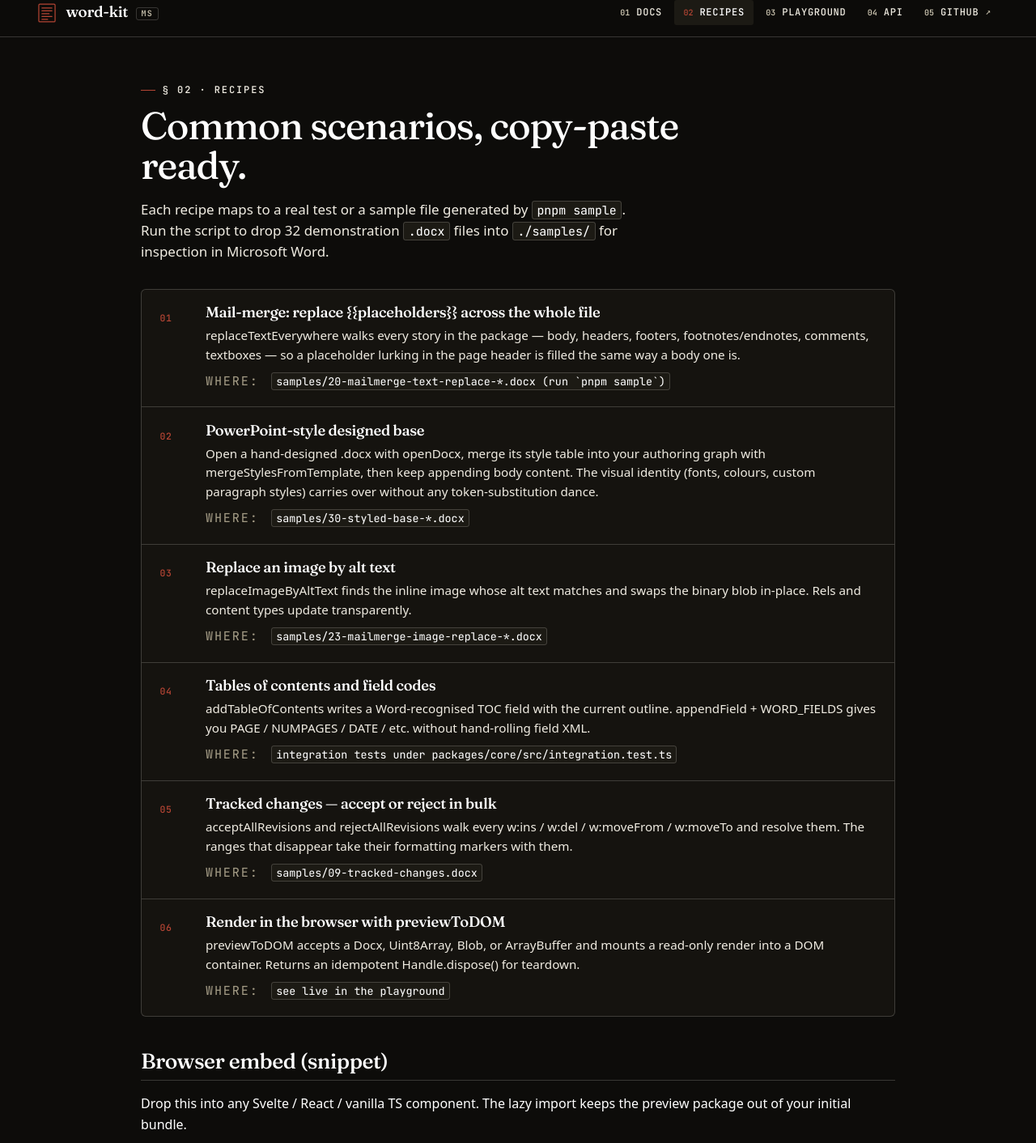
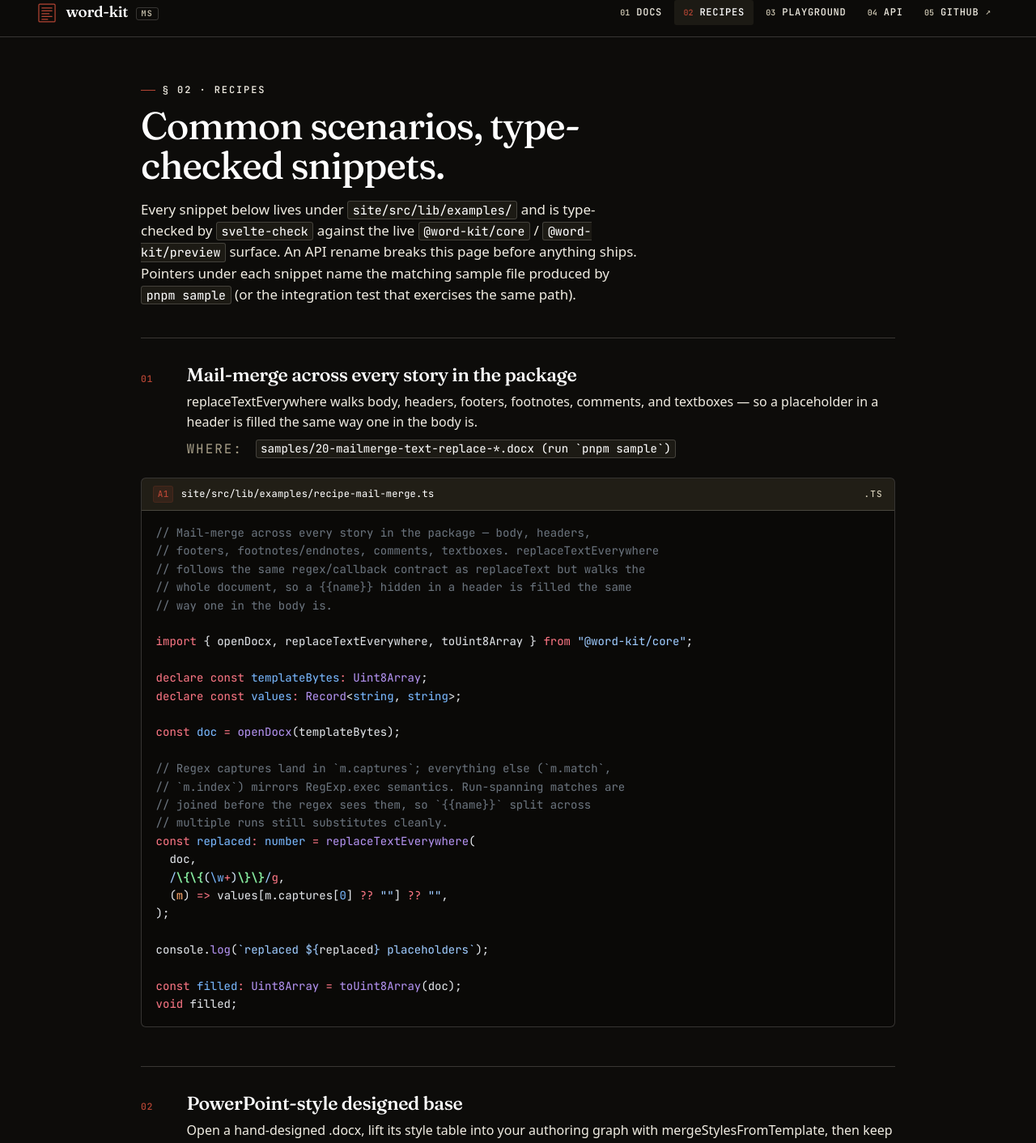
Before and after one commit to baseballyama/word-kit, a SvelteKit app in the folder site/: page /docs/recipes in a window 1280 px wide. Shown: the part 14-1426 px from the top of the page at 81% size. Built offline with nearby package versions, Linux system fonts and the light colour scheme; a web font is replaced by a local one.

Commit message:
docs(site/recipes): every recipe gets a type-checked snippet (#6)

```diff
--- a/site/src/lib/examples/index.ts
+++ b/site/src/lib/examples/index.ts
@@ -8,6 +8,9 @@
 import fromScratch from "./from-scratch.ts?raw";
 import templateFill from "./template-fill.ts?raw";
 import previewEmbed from "./preview-embed.ts?raw";
+import recipeMailMerge from "./recipe-mail-merge.ts?raw";
+import recipeStyledBase from "./recipe-styled-base.ts?raw";
+import recipeTrackedChanges from "./recipe-tracked-changes.ts?raw";
 
 export type Example = {
   /** Human title for the snippet (shown above the code block). */
@@ -42,6 +45,27 @@ export const examples = {
       "previewToDOM mounts a read-only render of any Docx into a DOM container. Returns an idempotent dispose handle.",
     source: previewEmbed,
   },
+  recipeMailMerge: {
+    title: "Mail-merge across every story in the package",
+    path: "site/src/lib/examples/recipe-mail-merge.ts",
+    description:
+      "replaceTextEverywhere walks body, headers, footers, footnotes, comments, and textboxes — so a placeholder in a header is filled the same way one in the body is.",
+    source: recipeMailMerge,
+  },
+  recipeStyledBase: {
+    title: "PowerPoint-style designed base",
+    path: "site/src/lib/examples/recipe-styled-base.ts",
+    description:
+      "Open a hand-designed .docx, lift its style table into your authoring graph with mergeStylesFromTemplate, then keep appending. Custom styles applied by name via setParagraphStyle.",
+    source: recipeStyledBase,
+  },
+  recipeTrackedChanges: {
+    title: "Accept or reject tracked changes in bulk",
+    path: "site/src/lib/examples/recipe-tracked-changes.ts",
+    description:
+      "acceptAllRevisions inlines suggested inserts and bakes in deletions. rejectAllRevisions does the inverse — useful for producing both 'final' and 'original' branches from one reviewed doc.",
+    source: recipeTrackedChanges,
+  },
 } as const satisfies Record<string, Example>;
 
 export type ExampleKey = keyof typeof examples;
--- /dev/null
+++ b/site/src/lib/examples/recipe-mail-merge.ts
@@ -0,0 +1,27 @@
+// Mail-merge across every story in the package — body, headers,
+// footers, footnotes/endnotes, comments, textboxes. replaceTextEverywhere
+// follows the same regex/callback contract as replaceText but walks the
+// whole document, so a {{name}} hidden in a header is filled the same
+// way one in the body is.
+
+import { openDocx, replaceTextEverywhere, toUint8Array } from "@word-kit/core";
+
+declare const templateBytes: Uint8Array;
+declare const values: Record<string, string>;
+
+const doc = openDocx(templateBytes);
+
+// Regex captures land in `m.captures`; everything else (`m.match`,
+// `m.index`) mirrors RegExp.exec semantics. Run-spanning matches are
+// joined before the regex sees them, so `{{name}}` split across
+// multiple runs still substitutes cleanly.
+const replaced: number = replaceTextEverywhere(
+  doc,
+  /\{\{(\w+)\}\}/g,
+  (m) => values[m.captures[0] ?? ""] ?? "",
+);
+
+console.log(`replaced ${replaced} placeholders`);
+
+const filled: Uint8Array = toUint8Array(doc);
+void filled;
--- /dev/null
+++ b/site/src/lib/examples/recipe-tracked-changes.ts
@@ -0,0 +1,26 @@
+// Resolve tracked changes (Word's "Accept / Reject all changes") in
+// bulk. word-kit walks every w:ins / w:del / w:moveFrom / w:moveTo
+// marker in the package and either bakes it in or removes it.
+//
+// `acceptAllRevisions` inlines the inserted ranges and deletes the
+// deleted ones. `rejectAllRevisions` does the reverse: keeps deletions
+// (= drops the suggested insertions) and restores deleted ranges.
+
+import { acceptAllRevisions, openDocx, rejectAllRevisions, toUint8Array } from "@word-kit/core";
+
+declare const reviewedBytes: Uint8Array;
+
+// Final draft: accept everything the editor suggested.
+const accepted = openDocx(reviewedBytes);
+const acceptedCount: number = acceptAllRevisions(accepted);
+console.log(`accepted ${acceptedCount} revisions`);
+const finalBytes: Uint8Array = toUint8Array(accepted);
+
+// Sometimes you want the opposite — revert all proposed changes.
+const reverted = openDocx(reviewedBytes);
+const rejectedCount: number = rejectAllRevisions(reverted);
+console.log(`rejected ${rejectedCount} revisions`);
+const originalBytes: Uint8Array = toUint8Array(reverted);
+
+void finalBytes;
+void originalBytes;
--- a/site/src/routes/docs/recipes/+page.server.ts
+++ b/site/src/routes/docs/recipes/+page.server.ts
@@ -1,10 +1,26 @@
-import { examples } from "$lib/examples";
+import { examples, type ExampleKey } from "$lib/examples";
 import { highlight } from "$lib/server/highlight";
 import type { PageServerLoad } from "./$types";
 
+const KEYS: ExampleKey[] = [
+  "recipeMailMerge",
+  "recipeStyledBase",
+  "recipeTrackedChanges",
+  "previewEmbed",
+];
+
 export const load: PageServerLoad = async () => {
-  const previewEmbed = await highlight(examples.previewEmbed.source, "ts");
-  return {
-    previewEmbed: { ...examples.previewEmbed, html: previewEmbed },
-  };
+  const recipes = await Promise.all(
+    KEYS.map(async (key) => {
+      const ex = examples[key];
+      return {
+        key,
+        title: ex.title,
+        description: ex.description,
+        path: ex.path,
+        html: await highlight(ex.source, "ts"),
+      };
+    }),
+  );
+  return { recipes };
 };
--- a/site/src/routes/docs/recipes/+page.svelte
+++ b/site/src/routes/docs/recipes/+page.svelte
@@ -1,48 +1,20 @@
 <script lang="ts">
-  import { base } from '$app/paths';
-  import CodeBlock from '$lib/components/CodeBlock.svelte';
-  import type { PageProps } from './$types';
+  import { base } from "$app/paths";
+  import CodeBlock from "$lib/components/CodeBlock.svelte";
+  import type { PageProps } from "./$types";
 
   const { data }: PageProps = $props();
 
-  const recipes: Array<{ num: string; title: string; body: string; pointer?: string }> = [
-    {
-      num: '01',
-      title: 'Mail-merge: replace {{placeholders}} across the whole file',
-      body: 'replaceTextEverywhere walks every story in the package — body, headers, footers, footnotes/endnotes, comments, textboxes — so a placeholder lurking in the page header is filled the same way a body one is.',
-      pointer: 'samples/20-mailmerge-text-replace-*.docx (run `pnpm sample`)',
-    },
-    {
-      num: '02',
-      title: 'PowerPoint-style designed base',
-      body: 'Open a hand-designed .docx with openDocx, merge its style table into your authoring graph with mergeStylesFromTemplate, then keep appending body content. The visual identity (fonts, colours, custom paragraph styles) carries over without any token-substitution dance.',
-      pointer: 'samples/30-styled-base-*.docx',
-    },
-    {
-      num: '03',
-      title: 'Replace an image by alt text',
-      body: 'replaceImageByAltText finds the inline image whose alt text matches and swaps the binary blob in-place. Rels and content types update transparently.',
-      pointer: 'samples/23-mailmerge-image-replace-*.docx',
-    },
-    {
-      num: '04',
-      title: 'Tables of contents and field codes',
-      body: 'addTableOfContents writes a Word-recognised TOC field with the current outline. appendField + WORD_FIELDS gives you PAGE / NUMPAGES / DATE / etc. without hand-rolling field XML.',
-      pointer: 'integration tests under packages/core/src/integration.test.ts',
-    },
-    {
-      num: '05',
-      title: 'Tracked changes — accept or reject in bulk',
-      body: 'acceptAllRevisions and rejectAllRevisions walk every w:ins / w:del / w:moveFrom / w:moveTo and resolve them. The ranges that disappear take their formatting markers with them.',
-      pointer: 'samples/09-tracked-changes.docx',
-    },
-    {
-      num: '06',
-      title: 'Render in the browser with previewToDOM',
-      body: 'previewToDOM accepts a Docx, Uint8Array, Blob, or ArrayBuffer and mounts a read-only render into a DOM container. Returns an idempotent Handle.dispose() for teardown.',
-      pointer: 'see live in the playground',
-    },
-  ];
+  // Cross-reference pointers: which sample file (from `pnpm sample`) or
+  // integration test demonstrates each recipe end-to-end. Kept in a
+  // separate map from the type-checked examples so the snippet stays
+  // minimal and the cross-reference is a hairline pointer underneath.
+  const pointers: Record<string, string> = {
+    recipeMailMerge: "samples/20-mailmerge-text-replace-*.docx (run `pnpm sample`)",
+    recipeStyledBase: "samples/30-styled-base-*.docx",
+    recipeTrackedChanges: "samples/09-tracked-changes.docx",
+    previewEmbed: "see live in the /playground page",
+  };
 </script>
 
 <svelte:head>
@@ -51,40 +23,38 @@
 
 <article class="prose">
   <p class="eyebrow">§ 02 · Recipes</p>
-  <h1>Common scenarios, copy-paste ready.</h1>
+  <h1>Common scenarios, type-checked snippets.</h1>
 
   <p class="lede">
-    Each recipe maps to a real test or a sample file generated by
-    <code>pnpm sample</code>. Run the script to drop 32 demonstration
-    <code>.docx</code> files into <code>./samples/</code> for inspection in Microsoft Word.
+    Every snippet below lives under <code>site/src/lib/examples/</code> and is
+    type-checked by <code>svelte-check</code> against the live
+    <code>@word-kit/core</code> / <code>@word-kit/preview</code> surface. An API
+    rename breaks this page before anything ships. Pointers under each snippet
+    name the matching sample file produced by <code>pnpm sample</code> (or the
+    integration test that exercises the same path).
   </p>
 
-  <ul class="recipe-list">
-    {#each recipes as r (r.num)}
-      <li class="recipe">
-        <span class="r-num">{r.num}</span>
-        <div class="r-body">
-          <h3>{r.title}</h3>
-          <p>{r.body}</p>
-          {#if r.pointer}
-            <p class="r-pointer"><span class="label">where:</span> <code>{r.pointer}</code></p>
-          {/if}
+  {#each data.recipes as r, i (r.key)}
+    <section class="recipe">
+      <header class="r-head">
+        <span class="r-num">{String(i + 1).padStart(2, "0")}</span>
+        <div class="r-text">
+          <h2>{r.title}</h2>
+          <p>{r.description}</p>
+          <p class="r-pointer">
+            <span class="label">where:</span>
+            <code>{pointers[r.key] ?? "—"}</code>
+          </p>
         </div>
-      </li>
-    {/each}
-  </ul>
-
-  <h2>Browser embed (snippet)</h2>
-
-  <p>
-    Drop this into any Svelte / React / vanilla TS component. The lazy import keeps the
-    preview package out of your initial bundle.
-  </p>
-
-  <CodeBlock html={data.previewEmbed.html} title={data.previewEmbed.path} coord="B1" />
+      </header>
+      <CodeBlock html={r.html} title={r.path} coord={String.fromCharCode(64 + i + 1) + "1"} />
+    </section>
+  {/each}
 
   <p class="more">
-    Want to see it run? <a href="{base}/playground">Open the playground</a>.
+    Want to drive a doc end-to-end? Walk the
+    <a href="{base}/docs/getting-started">Getting started</a> page, then poke at
+    <a href="{base}/playground">the playground</a> to see the rendered output.
   </p>
 </article>
 
@@ -102,7 +72,7 @@
     line-height: 1.05;
     letter-spacing: -0.026em;
     margin: 0 0 1rem;
-    font-variation-settings: 'opsz' 144, 'SOFT' 30;
+    font-variation-settings: "opsz" 144, "SOFT" 30;
     max-width: 22ch;
   }
 
@@ -114,26 +84,17 @@
     margin: 0 0 2rem;
   }
 
-  .recipe-list {
-    list-style: none;
-    padding: 0;
-    margin: 0 0 2.5rem;
-    border: 1px solid var(--border);
-    border-radius: var(--radius);
-    background: var(--bg-elev);
-    overflow: hidden;
+  .recipe {
+    margin: 2.5rem 0 3rem;
+    padding-top: 2rem;
+    border-top: 1px solid var(--border);
   }
 
-  .recipe {
+  .r-head {
     display: grid;
     grid-template-columns: 4ch 1fr;
     gap: 1.25rem;
-    padding: 1.15rem 1.4rem 1.25rem;
-    border-bottom: 1px solid var(--border);
-  }
-
-  .recipe:last-child {
-    border-bottom: none;
+    margin: 0 0 0.5rem;
   }
 
   .r-num {
@@ -142,21 +103,23 @@
     color: var(--accent);
     font-weight: 500;
     letter-spacing: 0.06em;
-    margin-top: 0.5rem;
+    margin-top: 0.55rem;
   }
 
-  .r-body h3 {
-    margin: 0 0 0.4rem;
+  .r-text h2 {
+    margin: 0 0 0.5rem;
+    border: none;
+    padding: 0;
     font-family: var(--display);
-    font-size: 1.15rem;
+    font-size: 1.45rem;
     font-weight: 540;
-    font-variation-settings: 'opsz' 32, 'SOFT' 25;
+    font-variation-settings: "opsz" 64, "SOFT" 25;
   }
 
-  .r-body p {
+  .r-text p {
     margin: 0;
     color: var(--fg-soft);
-    font-size: 0.95rem;
+    font-size: 1rem;
     line-height: 1.55;
   }
 
@@ -175,7 +138,7 @@
   }
 
   .more {
-    margin-top: 2rem;
+    margin-top: 2.5rem;
     border-top: 1px solid var(--border);
     padding-top: 1.25rem;
     color: var(--fg-soft);
```
Also changed, not shown: site/src/lib/examples/recipe-styled-base.ts (added, +37 -0 lines).
